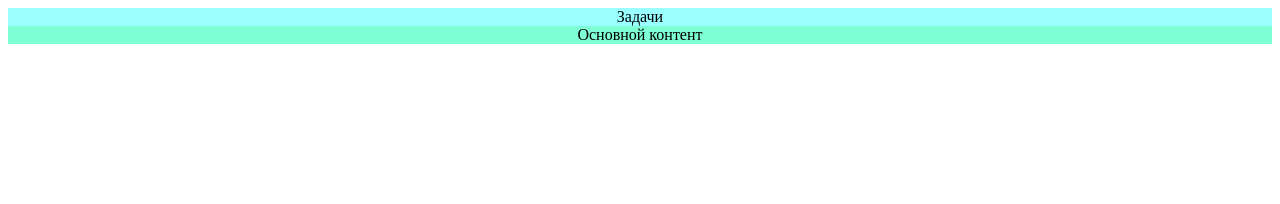
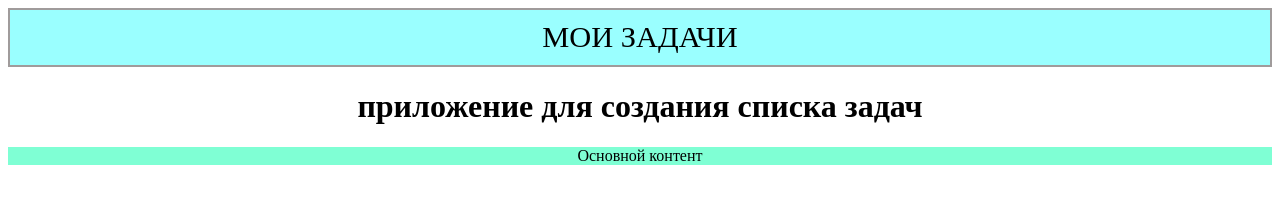
Before and after one commit to VasechkinNikita/checkup-todo-list, a plain HTML site: page src/index.html in a window 1280 px wide. Drawn offline with Linux system fonts and the light colour scheme.

Commit message:
Заголовок1, рамка заголовка

```diff
--- a/src/index.html
+++ b/src/index.html
@@ -8,8 +8,11 @@
 </head>
 <body>
     <header>
-        Задачи
+        МОИ ЗАДАЧИ
     </header>
+    <h1>
+        приложение для создания списка задач
+    </h1>
     <main>
         Основной контент
     </main>
--- a/src/style.css
+++ b/src/style.css
@@ -3,6 +3,9 @@ body{
 }
 header{
     background-color: rgb(154, 255, 255);
+    font-size: 1.9em;
+    border: 2px solid #a09b9b;
+    padding: 10px;
 }
 main{
     background-color: aquamarine;
```
